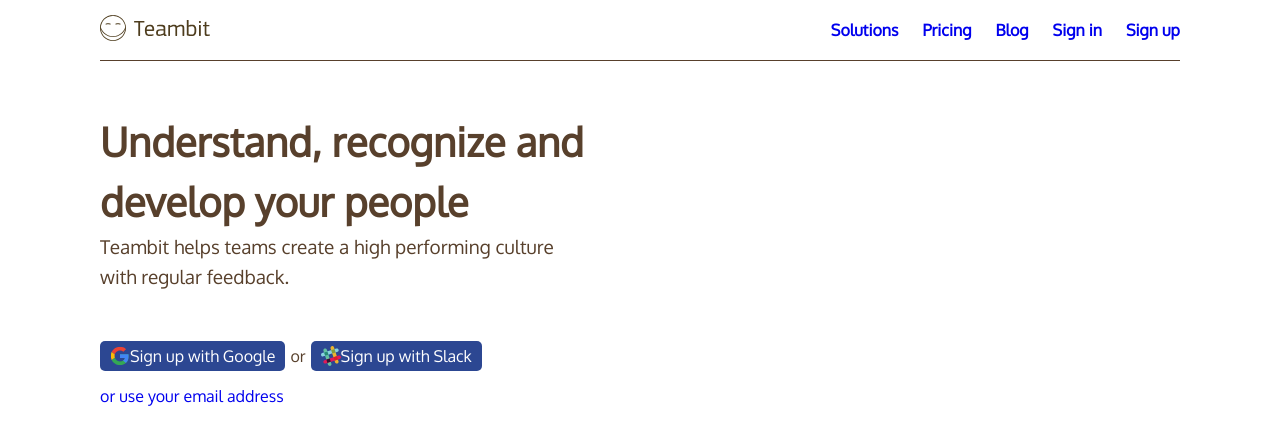
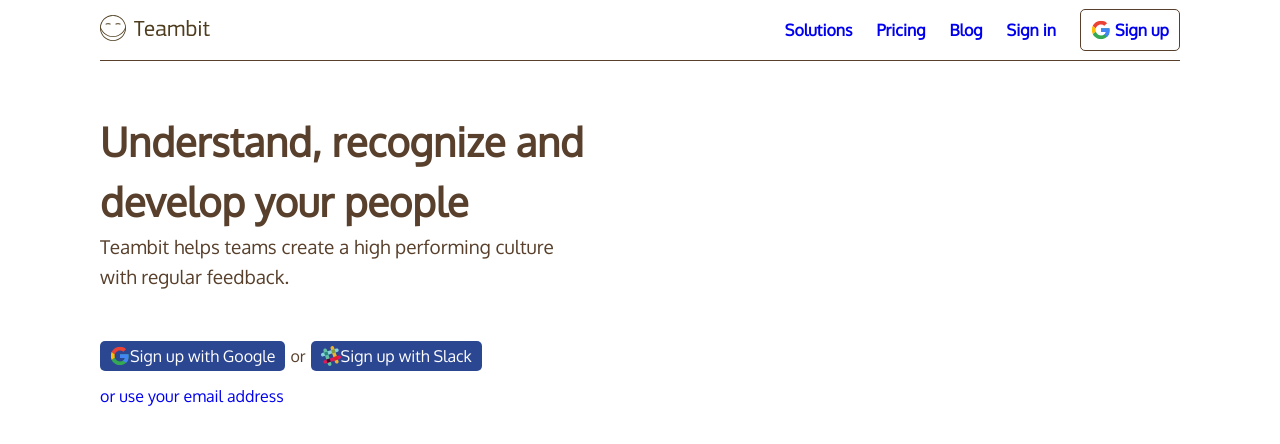
Before and after one commit to stetaf/node-sass-teambit, a website: page index.html in a window 1280 px wide. Drawn offline with Linux system fonts and the light colour scheme.

Commit message:
Edit header signup btn

```diff
--- a/index.html
+++ b/index.html
@@ -20,7 +20,10 @@
                 <a href="#">Pricing</a>
                 <a href="#">Blog</a>
                 <a href="#">Sign in</a>
-                <a href="#">Sign up</a>
+                <a href="#" class="google_signup">
+                    <img src="./dist/img/google-logo.svg" alt="Google logo" width="20">
+                    Sign up
+                </a>
             </div>
         </nav>
     </header>
--- a/src/partials/_header.scss
+++ b/src/partials/_header.scss
@@ -14,4 +14,12 @@
         margin-left: 20px;
         text-decoration: none;
     }
+    .google_signup {
+        border: 1px solid $brown;
+        padding: 10px;
+        border-radius: 5px;
+        &>img {
+            vertical-align: bottom;
+        }
+    }
 }
```
Also changed, not shown: dist/css/app.css.
